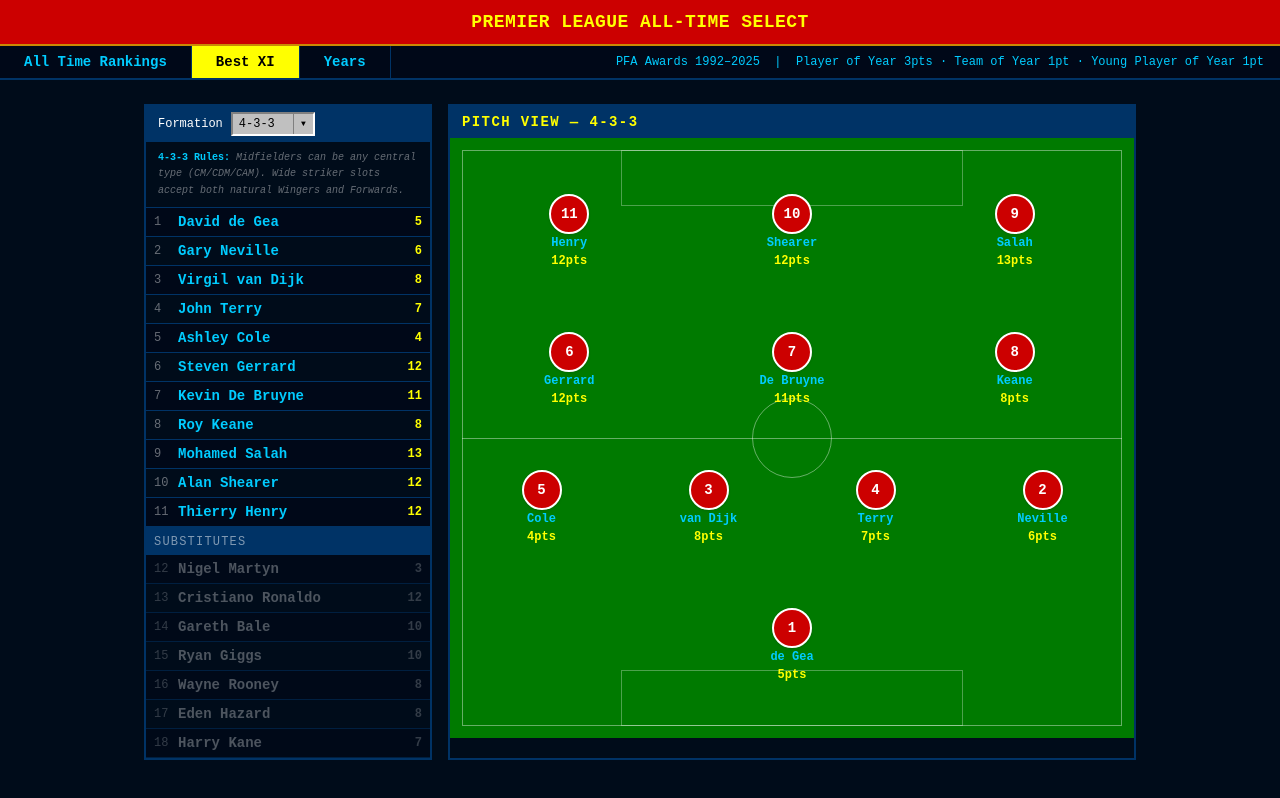
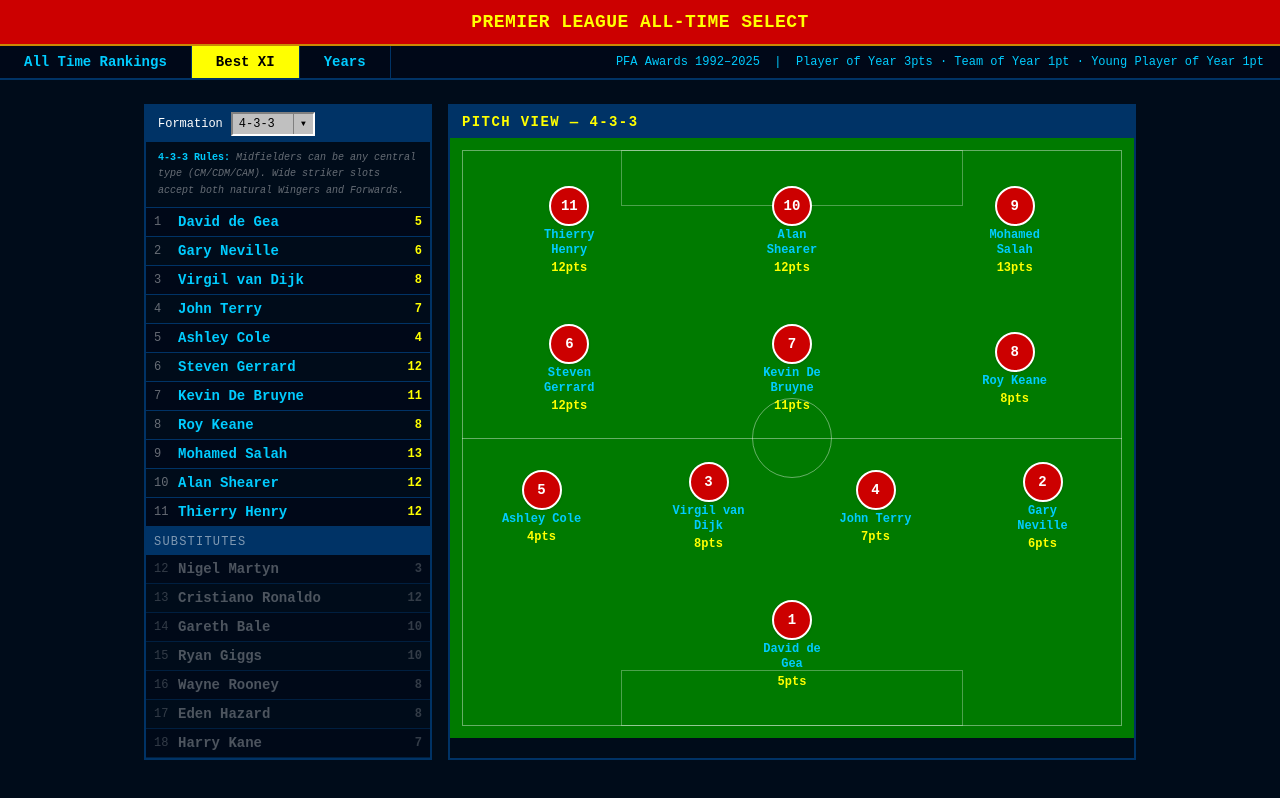
Before and after one commit to ralphcollett/best-of-prem, a React (Vite) app: page / in a window 1280 px wide. Both pictures are taken after a click on the button "Best XI". Built offline with nearby package versions, Linux system fonts and the light colour scheme.

Commit message:
Display full name on line ups

```diff
--- a/src/components/BestXI.tsx
+++ b/src/components/BestXI.tsx
@@ -27,7 +27,7 @@
         {num}
       </div>
       <span className="text-cm-cyan text-xs font-bold text-center leading-tight w-20 text-center">
-        {ps.player.name.includes(' ') ? ps.player.name.split(' ').slice(1).join(' ') : ps.player.name}
+        {ps.player.name}
       </span>
       <span className="text-cm-yellow text-xs font-bold">{ps.score}pts</span>
     </div>
--- a/src/components/YearsPage.tsx
+++ b/src/components/YearsPage.tsx
@@ -23,7 +23,7 @@
     <div className="flex flex-col items-center gap-0.5">
       <div className="w-10 h-10 rounded-full bg-cm-red border-2 border-white flex items-center justify-center shadow" />
       <span className="text-cm-cyan text-xs font-bold text-center leading-tight w-20">
-        {surname(name)}
+        {name}
       </span>
       <span className="text-white/50 text-[10px] text-center leading-tight w-20">{club}</span>
     </div>
```
